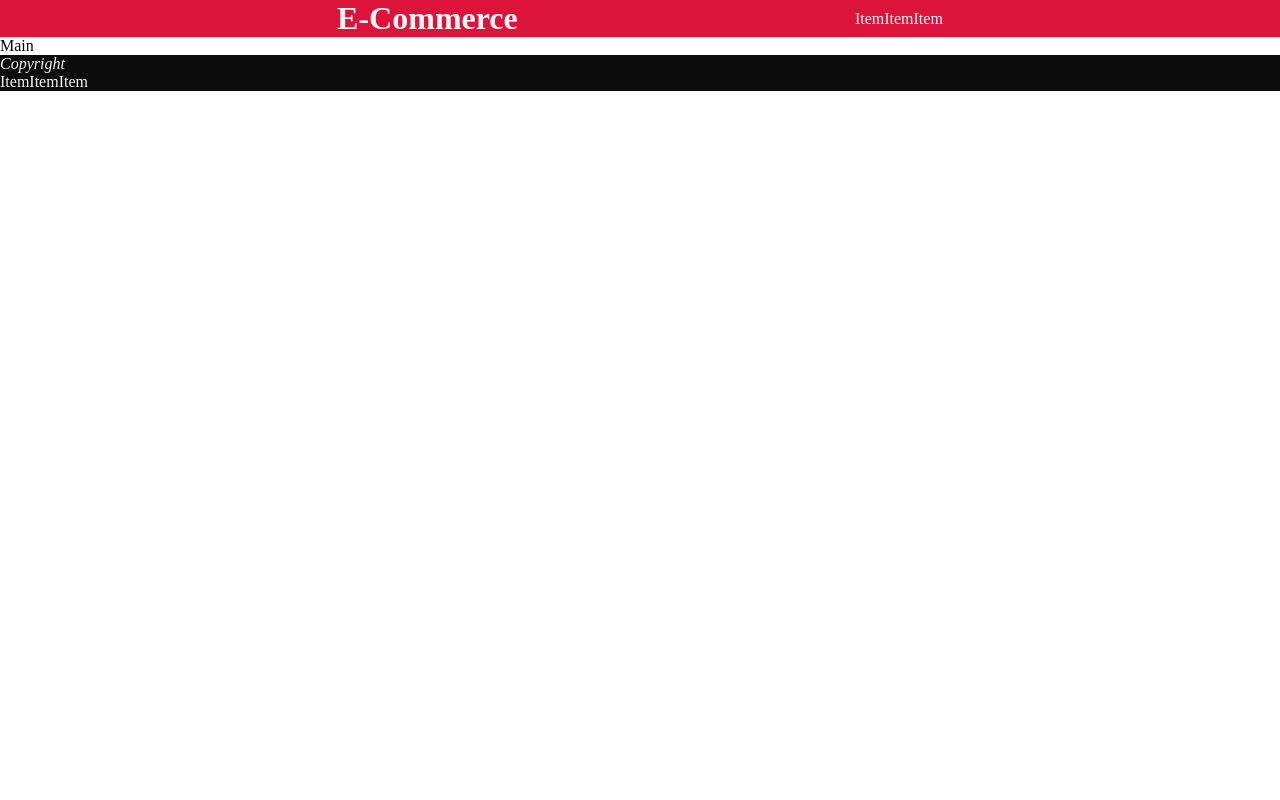
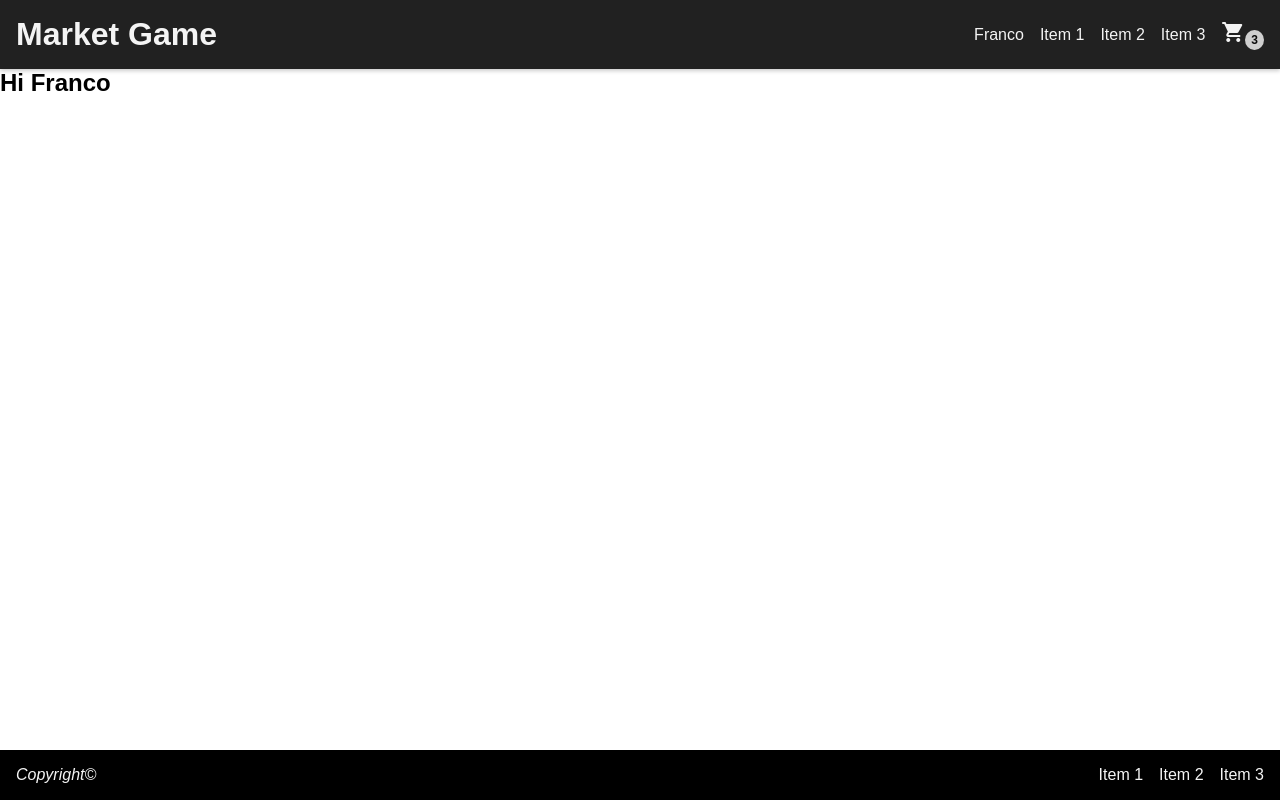
Before and after one commit to Kazte/marketgame-app, a JavaScript app: page / in a window 1280 px wide. Built offline with nearby package versions, Linux system fonts and the light colour scheme.

Commit message:
Entrega clase 3 y 4

```diff
--- a/public/index.html
+++ b/public/index.html
@@ -8,6 +8,7 @@
         <meta name="description" content="Web site created using create-react-app" />
         <link rel="apple-touch-icon" href="%PUBLIC_URL%/logo192.png" />
         <link rel="manifest" href="%PUBLIC_URL%/manifest.json" />
+        <link href="https://fonts.googleapis.com/icon?family=Material+Icons" rel="stylesheet" />
         <title>Market Game</title>
     </head>
     <body>
--- a/src/App.js
+++ b/src/App.js
@@ -8,7 +8,10 @@ const App = () => {
     return (
         <>
             <Header />
-            <Main />
+            <Main>
+                <p>Hello World</p>
+                <p>Hello World Second</p>
+            </Main>
             <Footer />
         </>
     );
--- /dev/null
+++ b/src/components/CartWidget.js
@@ -0,0 +1,12 @@
+const CartWidget = () => {
+    return (
+        <div className="cartWidget">
+            <span className="material-icons icon--white">
+                shopping_cart
+                <span className="cartWidget__number">3</span>
+            </span>
+        </div>
+    );
+};
+
+export default CartWidget;
--- a/src/components/Footer.js
+++ b/src/components/Footer.js
@@ -1,10 +1,10 @@
-import Nav from "./Nav";
+import NavBar from "./NavBar";
 
 const Footer = () => {
     return (
         <footer className="footer">
-            <em>Copyright</em>
-            <Nav />
+            <em>Copyright©</em>
+            <NavBar name="Franco" footer={true} />
         </footer>
     );
 };
--- a/src/components/Header.js
+++ b/src/components/Header.js
@@ -1,10 +1,12 @@
-import Nav from "./Nav";
+import NavBar from "./NavBar";
 
 const Header = () => {
     return (
         <header className="header">
-            <h1 className="header__title">E-Commerce</h1>
-            <Nav />
+            <h1 className="header__title">
+                <a href="#">Market Game</a>
+            </h1>
+            <NavBar name="Franco" footer={false} />
         </header>
     );
 };
--- /dev/null
+++ b/src/components/ItemListContainer.js
@@ -0,0 +1,5 @@
+const ItemListContainer = ({ greeting }) => {
+    return <h2>Hi {greeting}</h2>;
+};
+
+export default ItemListContainer;
--- a/src/components/Main.js
+++ b/src/components/Main.js
@@ -1,5 +1,13 @@
-const Main = () => {
-    return <div>Main</div>;
+import ItemListContainer from "./ItemListContainer";
+
+const Main = (props) => {
+    const name = "Franco";
+
+    return (
+        <>
+            <ItemListContainer greeting={name} />
+        </>
+    );
 };
 
 export default Main;
--- a/src/components/Nav.js
+++ /dev/null
@@ -1,17 +0,0 @@
-const Nav = () => {
-    return (
-        <nav className="nav">
-            <a className="nav__link" href="">
-                Item
-            </a>
-            <a className="nav__link" href="">
-                Item
-            </a>
-            <a className="nav__link" href="">
-                Item
-            </a>
-        </nav>
-    );
-};
-
-export default Nav;
--- /dev/null
+++ b/src/components/NavBar.js
@@ -0,0 +1,29 @@
+import CartWidget from "./CartWidget";
+
+const NavBar = (props) => {
+    const menuList = ["Item 1", "Item 2", "Item 3"];
+
+    let menuItems = [];
+
+    menuList.forEach((item) => {
+        menuItems.push(
+            <a className="nav__link" href="#">
+                {item}
+            </a>
+        );
+    });
+
+    if (props.footer) {
+        return <nav className="nav">{menuItems}</nav>;
+    } else {
+        return (
+            <nav className="nav">
+                <a href="">{props.name}</a>
+                {menuItems}
+                <CartWidget />
+            </nav>
+        );
+    }
+};
+
+export default NavBar;
--- /dev/null
+++ b/src/components/Presentational.js
@@ -0,0 +1,5 @@
+const Presentational = ({ users }) => {
+    return <span>{users[0]}</span>;
+};
+
+export default Presentational;
--- a/src/style.scss
+++ b/src/style.scss
@@ -1,31 +1,116 @@
-*,
-*::before,
-*::after {
+$primary: #212121;
+$primary-light: #484848;
+$primary-dark: #000000;
+$primary-text: #f4f4f4;
+
+$secondary: #9e9e9e;
+$secondary-light: #cfcfcf;
+$secondary-dark: #707070;
+$secondary-text: #0c0c0c;
+
+* {
     padding: 0;
     margin: 0;
     box-sizing: border-box;
+    font-family: Arial, Helvetica, sans-serif;
+}
+
+html,
+body,
+#root {
+    height: 100vh;
+}
+
+a {
+    color: $primary-text;
+    text-decoration: none;
+}
+
+#root {
+    display: flex;
+    flex-direction: column;
+}
+
+#root > main,
+#root > header,
+#root > footer {
+    padding: 1rem;
+}
+
+#root > main {
+    flex-grow: 1;
+}
+
+#root > header {
+    background-color: $primary;
+    display: flex;
+    justify-content: space-between;
+    align-items: center;
+    box-shadow: 0 2px 4px rgba(0, 0, 0, 0.2);
+
+    nav {
+        a {
+            margin-left: 1rem;
+        }
+    }
+}
+
+#root > footer {
+    nav {
+        a {
+            margin-left: 1rem;
+            color: whitesmoke;
+        }
+    }
 }
 
 .header {
-    background-color: crimson;
-    display: flex;
-    flex-flow: row wrap;
-    justify-content: space-evenly;
-    align-items: center;
-
     &__title {
-        color: whitesmoke;
-    }
-}
-
-.nav {
-    &__link {
-        color: whitesmoke;
-        text-decoration: none;
+        color: $primary-text;
     }
 }
 
 .footer {
-    color: whitesmoke;
-    background-color: #0c0c0c;
+    background-color: $primary-dark;
+    margin-top: auto;
+    display: flex;
+    justify-content: space-between;
+    align-items: center;
+    color: $primary-text;
 }
+
+.material-icons {
+    margin-left: 1rem;
+}
+
+@mixin icon($color) {
+    color: $color;
+    cursor: pointer;
+}
+
+.icon--white {
+    @include icon($primary-text);
+}
+
+.icon--black {
+    @include icon($secondary-text);
+}
+
+.nav {
+    display: flex;
+    justify-content: space-between;
+    align-items: center;
+}
+
+.cartWidget {
+    &__number {
+        display: inline-block;
+        padding: 4px 6px; /* pixel unit */
+        border-radius: 50%;
+        font-size: 12px;
+        text-align: center;
+        font-weight: bold;
+        background-color: $secondary-light;
+        color: $secondary-text;
+    }
+}
```
Also changed, not shown: src/components/Container.js (added, +9 -0 lines), 1 other file (tests, documents, lock files or other folders).
